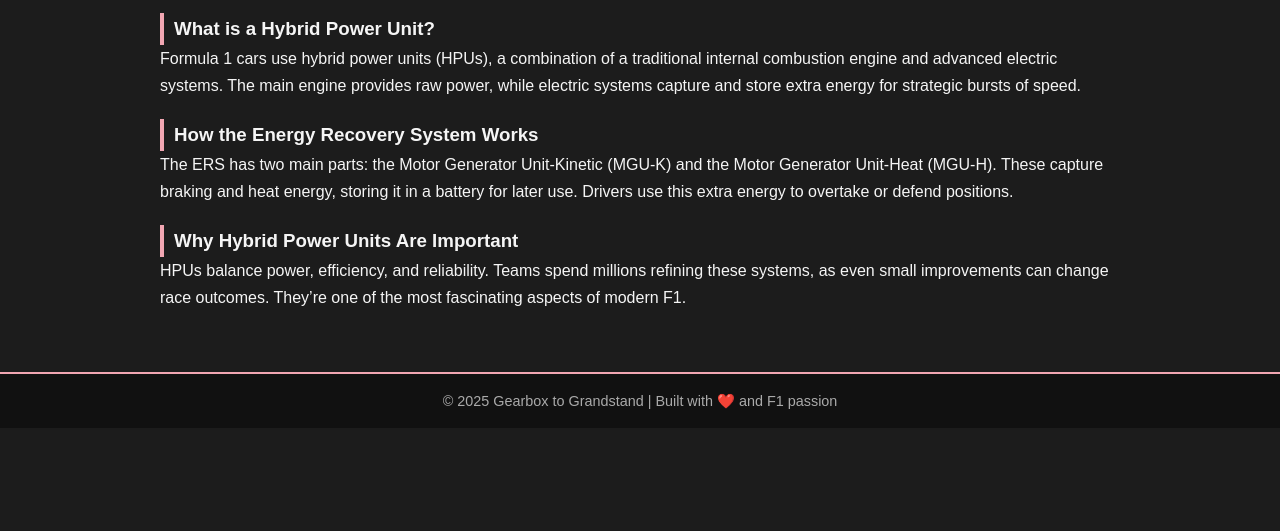
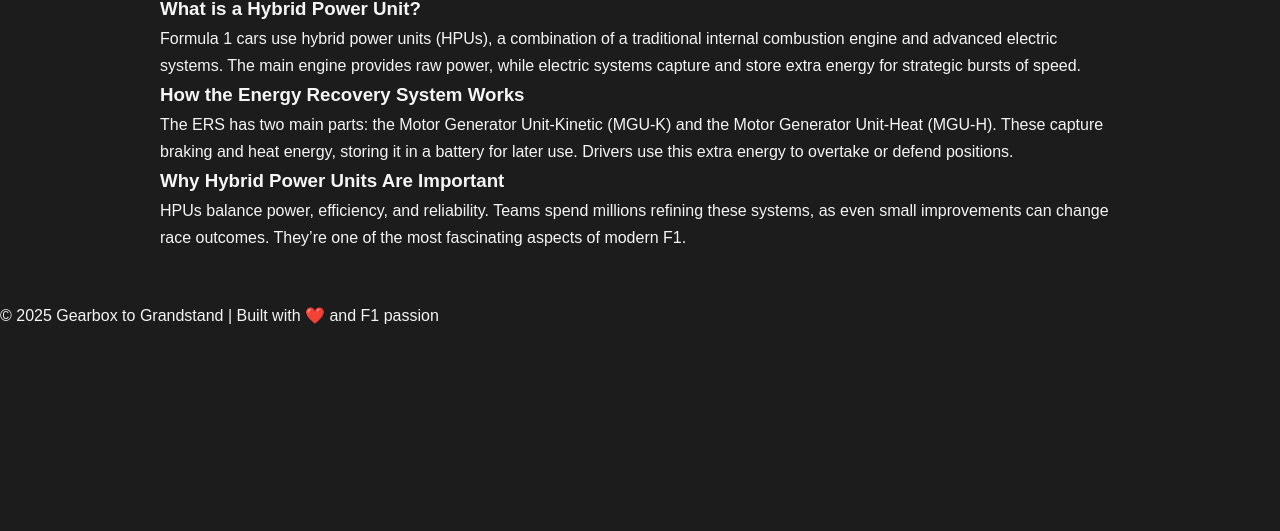
Before and after one commit to GearboxToGrandstand/gearboxtograndstand, a plain HTML site: page hybrid-power-units.html in a window 1280 px wide. Shown: the part 269-800 px from the top of the page. Drawn offline with Linux system fonts and the light colour scheme.

Commit message:
Update style.css

```diff
--- a/style.css
+++ b/style.css
@@ -1,4 +1,6 @@
-/* GENERAL RESET */
+/* ============================= */
+/* GENERAL RESET                 */
+/* ============================= */
 * {
   margin: 0;
   padding: 0;
@@ -7,12 +9,14 @@
 
 body {
   font-family: 'Arial', sans-serif;
-  background: #1c1c1c; /* Dark charcoal track-like background */
+  background: #1c1c1c; /* dark charcoal track-like background */
   color: #f5f5f5;
   line-height: 1.7;
 }
 
-/* HEADER */
+/* ============================= */
+/* HEADER                        */
+/* ============================= */
 header {
   background: linear-gradient(90deg, #2c2c2c, #1c1c1c); /* neutral modern gradient */
   color: #f5f5f5;
@@ -49,19 +53,22 @@ nav a.active {
   text-decoration: underline;
 }
 
-/* MAIN */
+/* ============================= */
+/* MAIN CONTENT                  */
+/* ============================= */
 main {
   max-width: 1000px;
   margin: 30px auto;
   padding: 20px;
 }
 
-/* SECTIONS */
 section {
   margin-bottom: 40px;
 }
 
-/* ARTICLE LISTS */
+/* ============================= */
+/* ARTICLE LISTS                  */
+/* ============================= */
 ul {
   list-style: none;
   padding: 0;
@@ -77,50 +84,4 @@ ul li a {
   padding: 15px;
   border-radius: 10px;
   color: #f5f5f5;
-  text-decoration: none;
-  font-weight: bold;
-  transition: all 0.3s;
-}
-
-ul li a:hover {
-  background: #333;
-  color: #f1a6b2;
-}
-
-/* ARTICLE PAGES */
-article h2 {
-  color: #f1a6b2; /* soft rose accent */
-  margin-bottom: 10px;
-}
-
-article h3 {
-  margin-top: 20px;
-  color: #f5f5f5;
-  border-left: 4px solid #f1a6b2;
-  padding-left: 10px;
-}
-
-/* FOOTER */
-footer {
-  text-align: center;
-  background: #111;
-  color: #aaa;
-  padding: 15px;
-  margin-top: 40px;
-  font-size: 0.9rem;
-  border-top: 2px solid #f1a6b2;
-}
-
-/* SUBTLE F1 TOUCH */
-body::before {
-  content: "";
-  position: fixed;
-  top: 0;
-  left: 0;
-  width: 100%;
-  height: 100%;
-  background: url('f1-car-silhouette.png') no-repeat center;
-  background-size: 60%;
-  opacity: 0.03; /* barely noticeable watermark */
-  z-index: -1;
-}
+  t
```
